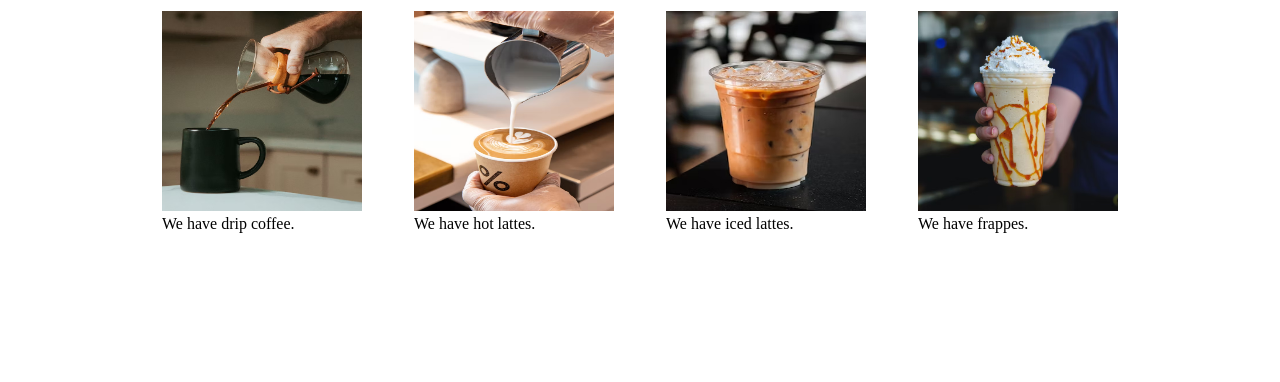
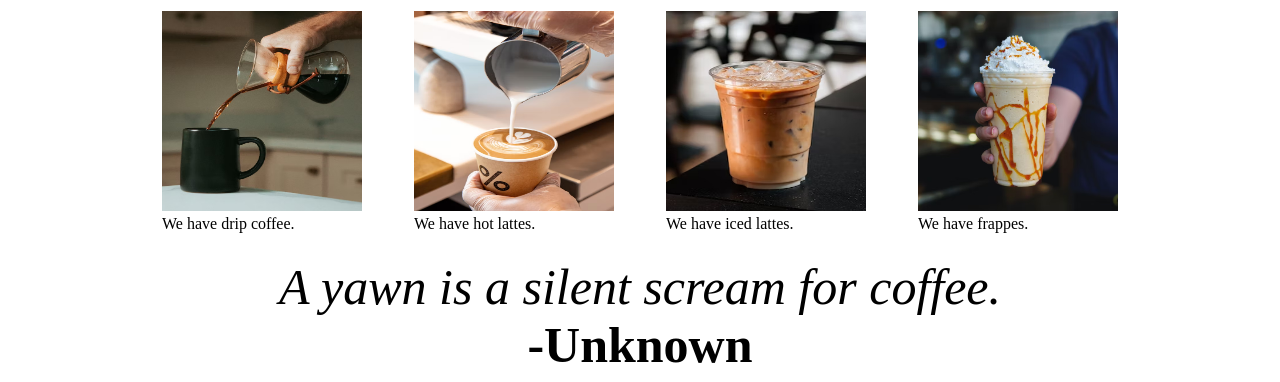
Before and after one commit to geekgirl74/landing-page, a plain HTML site: page index.html in a window 1280 px wide. Shown: the part 559-941 px from the top of the page. Before the commit the page ends 800 px from the top, so only its background shows below. Drawn offline with Linux system fonts and the light colour scheme.

Commit message:
first update to include content-3

```diff
--- a/index.html
+++ b/index.html
@@ -57,6 +57,11 @@
         </div>
       </div>
 
+      <div class="content-3">
+        <div class="quote">A yawn is a silent scream for coffee.</div>
+        <div class="source">-Unknown</div>
+      </div>
+
     </div>
   </body>
 </html>
--- a/style.css
+++ b/style.css
@@ -67,3 +67,21 @@ a {
 .info {
     max-width: 200px;
 }
+
+.quote {
+    font-style: italic;
+}
+
+.source {
+    font-weight: bold;
+}
+
+.content-3 {
+    font-size: 50px;
+    display: flex;
+    flex-direction: column;
+    align-items: center;
+    margin-top: 25px;
+    flex-wrap: wrap;
+
+}
```
